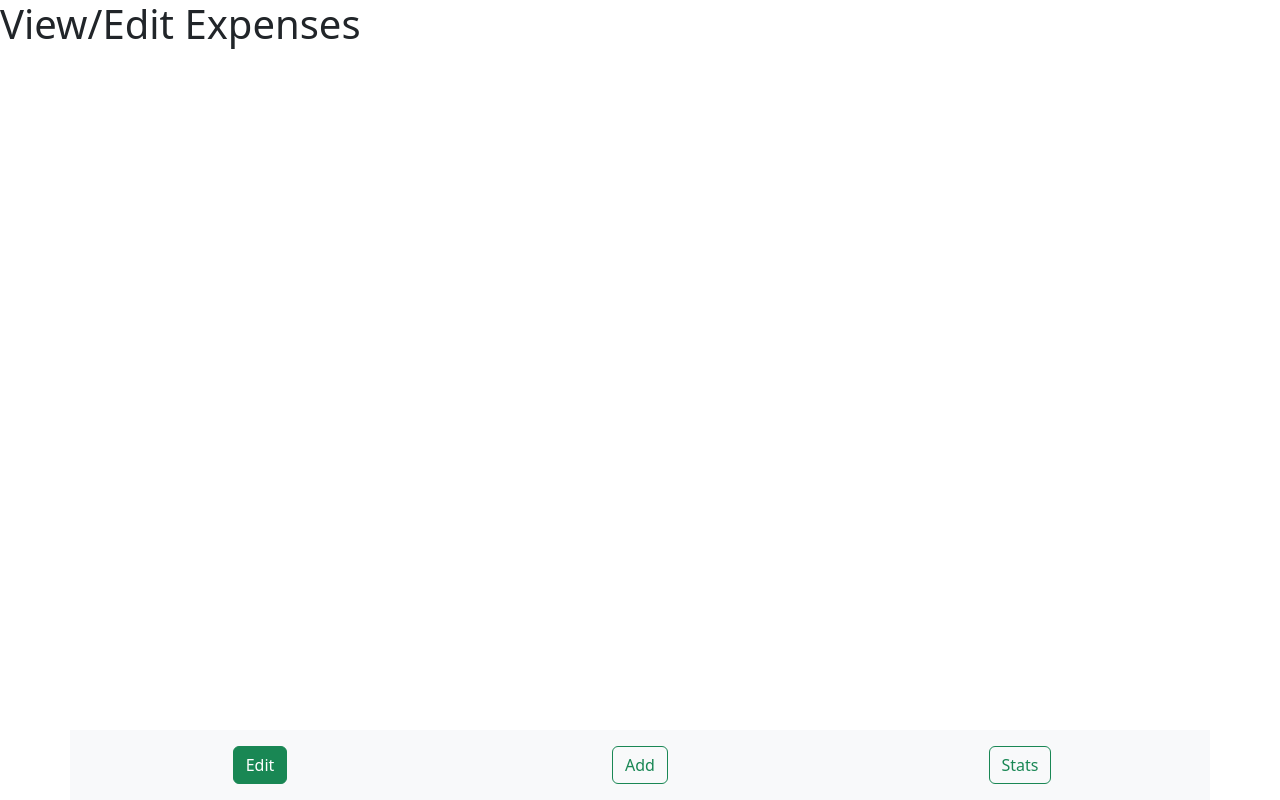
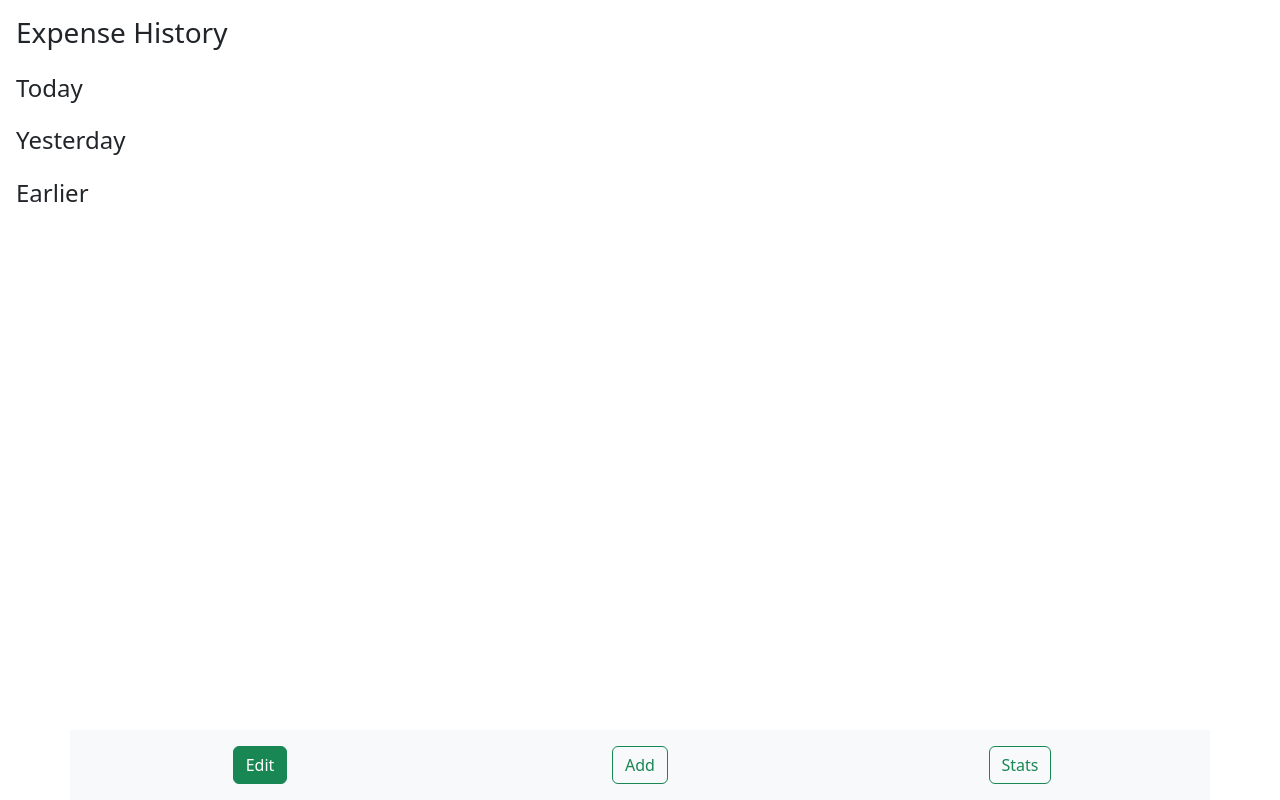
Before and after one commit to prateek18801/budgt, a React (Vite) app: page / in a window 1280 px wide. Both pictures are taken after a click on the button "Edit". Built offline with nearby package versions, Linux system fonts and the light colour scheme.

Commit message:
Update ViewModityExpense page

```diff
--- a/src/pages/ViewModifyExpense.tsx
+++ b/src/pages/ViewModifyExpense.tsx
@@ -1,8 +1,43 @@
+import useLocalStorage from '../hooks/useLocalStorage';
+import ViewExpenseCard from '../components/ViewExpenseCard';
+
 const ViewModifyExpense: React.FC = () => {
+
+    const [expenses, setExpenses] = useLocalStorage('EXPENSES', []);
+
     return (
-        <>
-            <h1>View/Edit Expenses</h1>
-        </>
+        <div className='m-3'>
+            <h3 className='mb-4'>Expense History</h3>
+            <h4>Today</h4>
+            {expenses.filter(expense => expense.date === new Date().toISOString().substring(0, 10)).map(expense => {
+                return <ViewExpenseCard
+                    key={expense.id}
+                    title={expense.title}
+                    amount={expense.amount}
+                />
+            })}
+
+            <h4 className='mt-4'>Yesterday</h4>
+            {expenses.filter(expense => expense.date === new Date(new Date().setDate(new Date().getDate() - 1)).toISOString().substring(0, 10)).map(expense => {
+                return <ViewExpenseCard
+                    key={expense.id}
+                    title={expense.title}
+                    amount={expense.amount}
+                />
+            })}
+
+            <h4 className='mt-4'>Earlier</h4>
+            {expenses.filter(expense => {
+                return expense.date !== new Date().toISOString().substring(0, 10) &&
+                    expense.date !== new Date(new Date().setDate(new Date().getDate() - 1)).toISOString().substring(0, 10);
+            }).map(expense => {
+                return <ViewExpenseCard
+                    key={expense.id}
+                    title={expense.title}
+                    amount={expense.amount}
+                />
+            })}
+        </div>
     );
 }
 
```
